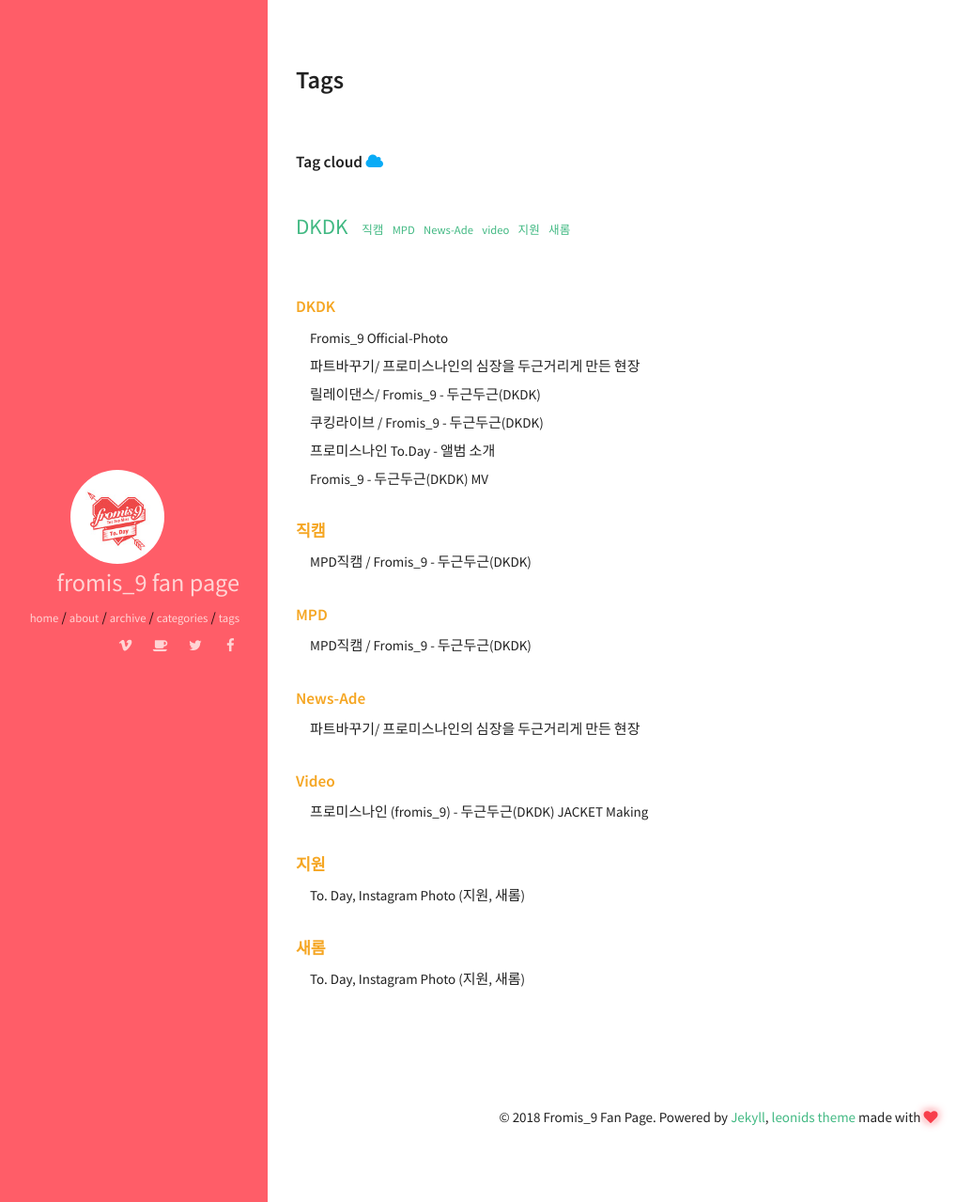
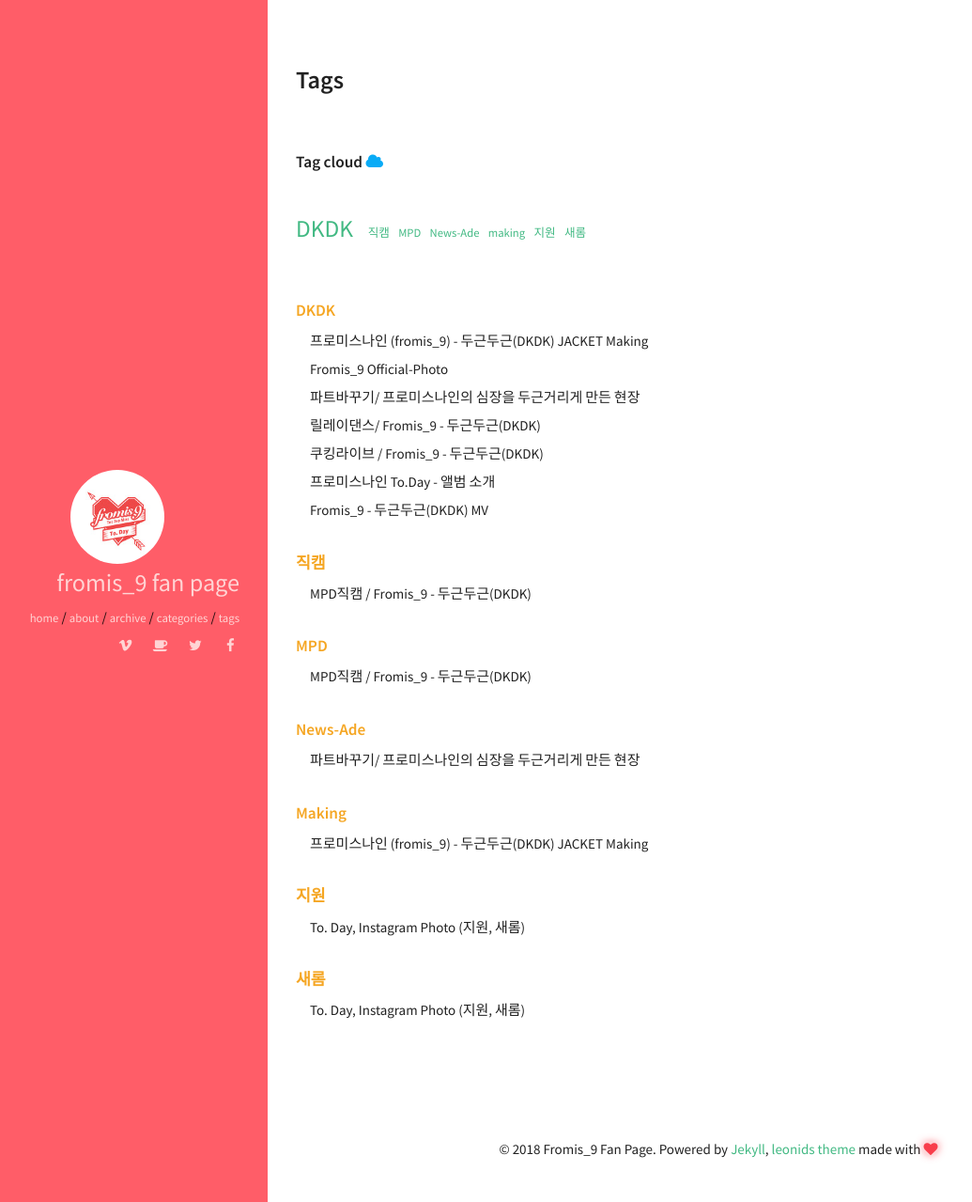
Before and after one commit to fromisnine/temp_page, a Jekyll site: the page built from tags.html, in a window 1280 px wide. Shown: the whole page at 94% size, without its empty margins (35-1070 px from the left). Built offline with Jekyll 4.4.1, drawn with Linux system fonts in a browser that asks for light colours.

Commit message:
Update 2018-06-11-dkdk-jacket-making.md

```diff
--- a/_posts/2018-06-11-dkdk-jacket-making.md
+++ b/_posts/2018-06-11-dkdk-jacket-making.md
@@ -1,7 +1,7 @@
 ---
 layout: post
 title: 프로미스나인 (fromis_9) - 두근두근(DKDK) JACKET Making
-tags : video
+tags : making DKDK
 excerpt: "fromis_9 TV Behind 두근두근(DKDK) JACKET Making"
 categories: [video]
 comments: true
```
